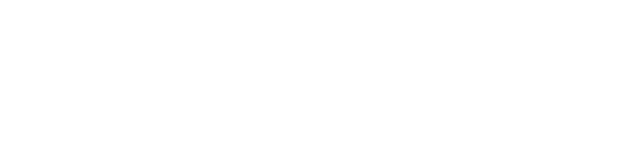
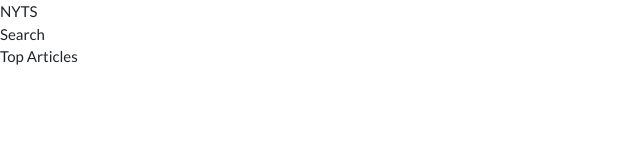
Before and after one commit to mmeleen/nyt-search_group5, a plain HTML site: page index.html in a window 1280 px wide. Shown: the whole page, without its empty margins (0-640 px from the left). Drawn offline with nearby package versions, Linux system fonts and the light colour scheme.

```diff
--- a/index.html
+++ b/index.html
@@ -18,7 +18,8 @@
   <title>NYT Search</title>
 </head>
 <body>
-
-
+<div class="header">NYTS</div>
+<div class="search">Search</div>
+<div class="articles">Top Articles</div>
 </body>
 </html>
```
Also changed, not shown: style.css (added).
